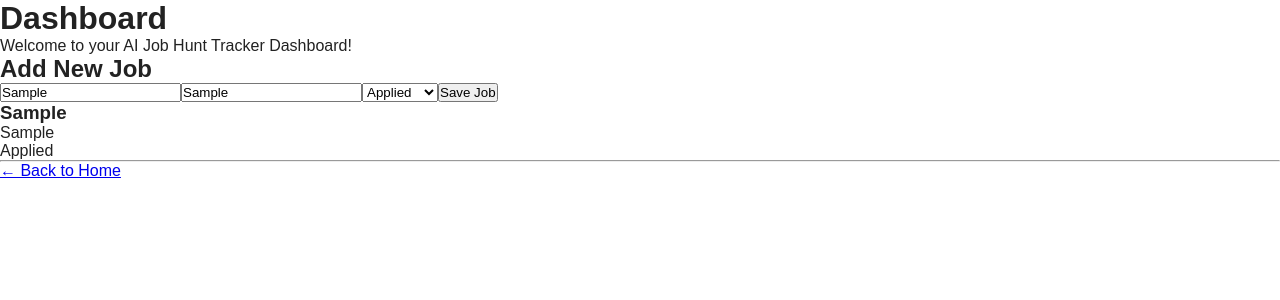
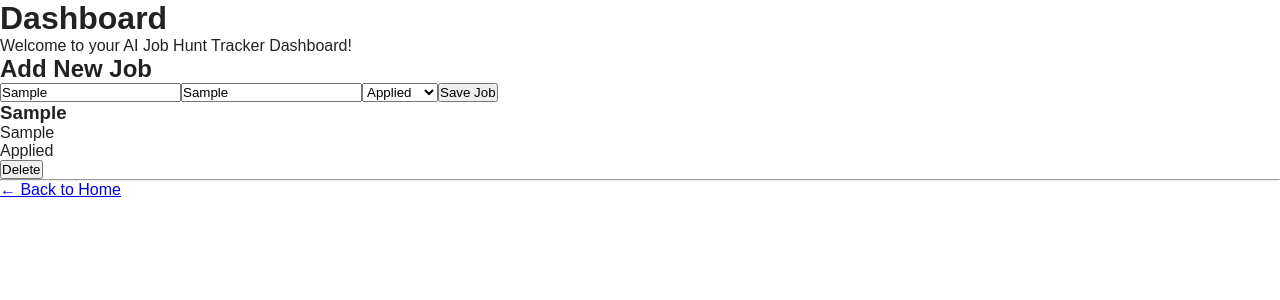
Before and after one commit to shahanayub/AI-Job-Hunt-Tracker, a React (Vite) app in the folder frontend/: page /dashboard in a window 1280 px wide. Both pictures are taken after typing "Sample", "Sample" into the empty fields and a click on the button "Save Job". Shown: the top 300 px of the page. Built offline with nearby package versions, Linux system fonts and the light colour scheme.

Commit message:
feat: add job CRUD (delete)

```diff
--- a/frontend/src/pages/Dashboard.tsx
+++ b/frontend/src/pages/Dashboard.tsx
@@ -7,6 +7,11 @@ function Dashboard() {
 
 function addJob(job: any) {
   setJobs([...jobs, job])
+}
+function deleteJob(indexToDelete: number) {
+  setJobs(
+    jobs.filter((_, index) => index !== indexToDelete)
+  )
 }
   return (
     <div>
@@ -21,6 +26,9 @@ function addJob(job: any) {
     <h3>{job.company}</h3>
     <p>{job.position}</p>
     <p>{job.status}</p>
+    <button onClick={() => deleteJob(index)}>
+    Delete
+    </button>
     <hr />
   </div>
 ))}
```
